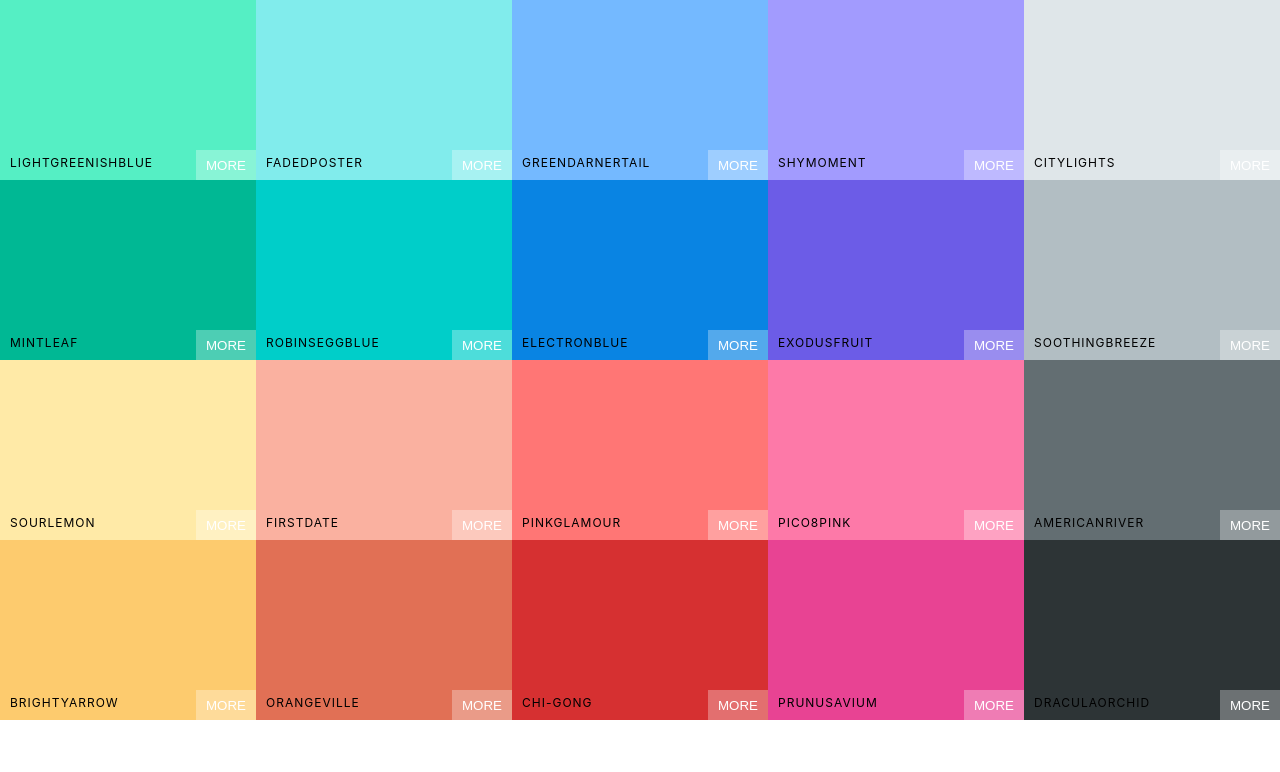
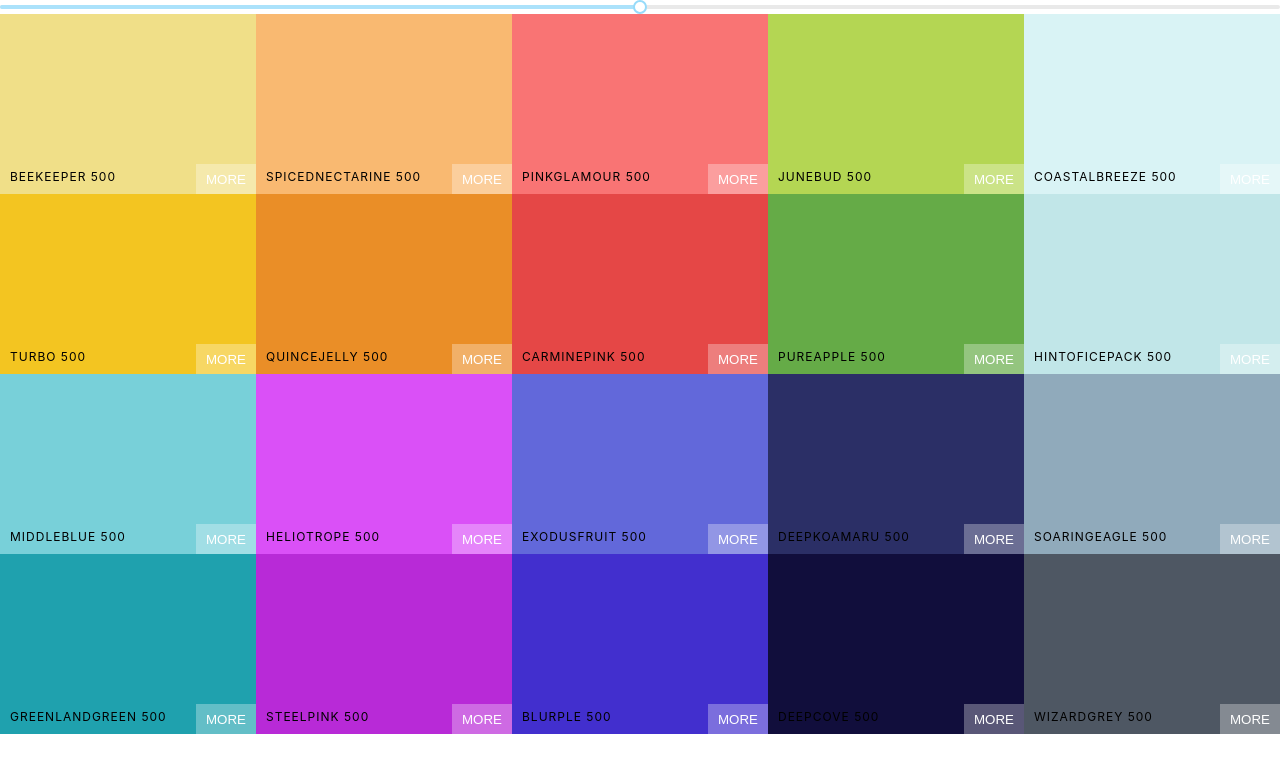
Before and after one commit to FunkyFries/color-palette-app, a React (Create React App) app in the folder color-palette-app2/: page / in a window 1280 px wide. Shown: the top 772 px of the page. Built offline with nearby package versions, Linux system fonts and the light colour scheme.

Commit message:
Add color Slider

```diff
--- a/color-palette-app2/package.json
+++ b/color-palette-app2/package.json
@@ -6,11 +6,13 @@
     "@types/chroma-js": "^1.4.1",
     "@types/jest": "24.0.13",
     "@types/node": "12.0.7",
+    "@types/rc-slider": "^8.6.4",
     "@types/react": "16.8.19",
     "@types/react-copy-to-clipboard": "^4.2.6",
     "@types/react-dom": "16.8.4",
     "@types/styled-components": "^4.1.16",
     "chroma-js": "^2.0.3",
+    "rc-slider": "^8.6.13",
     "react": "^16.8.6",
     "react-copy-to-clipboard": "^5.0.1",
     "react-dom": "^16.8.6",
--- a/color-palette-app2/src/App.tsx
+++ b/color-palette-app2/src/App.tsx
@@ -4,10 +4,9 @@ import seedPalettes from "./components/seedPalettes";
 import { generatePalette } from "./components/colorHelpers";
 
 const App: React.FC = () => {
-  console.log(generatePalette(seedPalettes[4]));
   return (
     <div className="App">
-      <Palette {...seedPalettes[3]} />
+      <Palette palette={generatePalette(seedPalettes[4])} />
     </div>
   );
 };
--- a/color-palette-app2/src/components/Palette.tsx
+++ b/color-palette-app2/src/components/Palette.tsx
@@ -1,6 +1,8 @@
 import React, { Component } from "react";
 import styled from "styled-components";
 import ColorBox from "./ColorBox";
+import Slider from "rc-slider";
+import "rc-slider/assets/index.css";
 
 const PaletteDiv = styled("div")`
   height: 100vh;
@@ -11,17 +13,40 @@ const ColorBoxes = styled("div")`
   flex-wrap: wrap;
 `;
 
+interface Palette {
+  paletteName: string;
+  id: string;
+  emoji: string;
+  colors: { [num: number]: Array<Object> };
+}
+
 type Props = {
-  colors: Array<{ name: string; color: string }>;
+  palette: Palette;
 };
 
 class Palette extends Component<Props> {
+  state = {
+    level: 500
+  };
+
+  handleChange = (level: number) => {
+    this.setState({ level });
+  };
   render() {
-    const colorBoxes = this.props.colors.map(color => (
-      <ColorBox key={color.name} background={color.color} name={color.name} />
+    const { colors } = this.props.palette;
+    const { level } = this.state;
+    const colorBoxes = colors[level].map((color: any) => (
+      <ColorBox key={color.name} background={color.hex} name={color.name} />
     ));
     return (
       <PaletteDiv>
+        <Slider
+          defaultValue={level}
+          min={100}
+          max={900}
+          step={100}
+          onAfterChange={this.handleChange}
+        />
         <ColorBoxes>{colorBoxes}</ColorBoxes>
       </PaletteDiv>
     );
```
Also changed, not shown: 1 other file (tests, documents, lock files or other folders).
